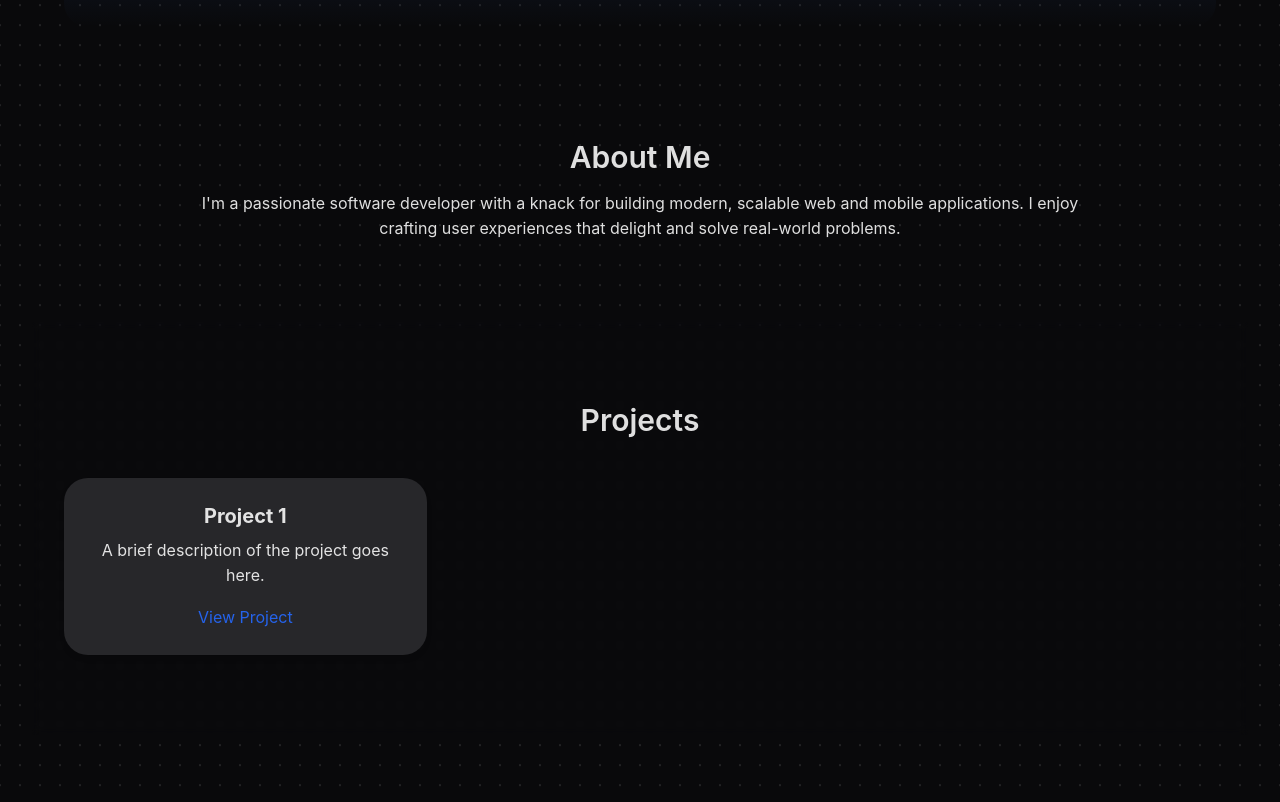
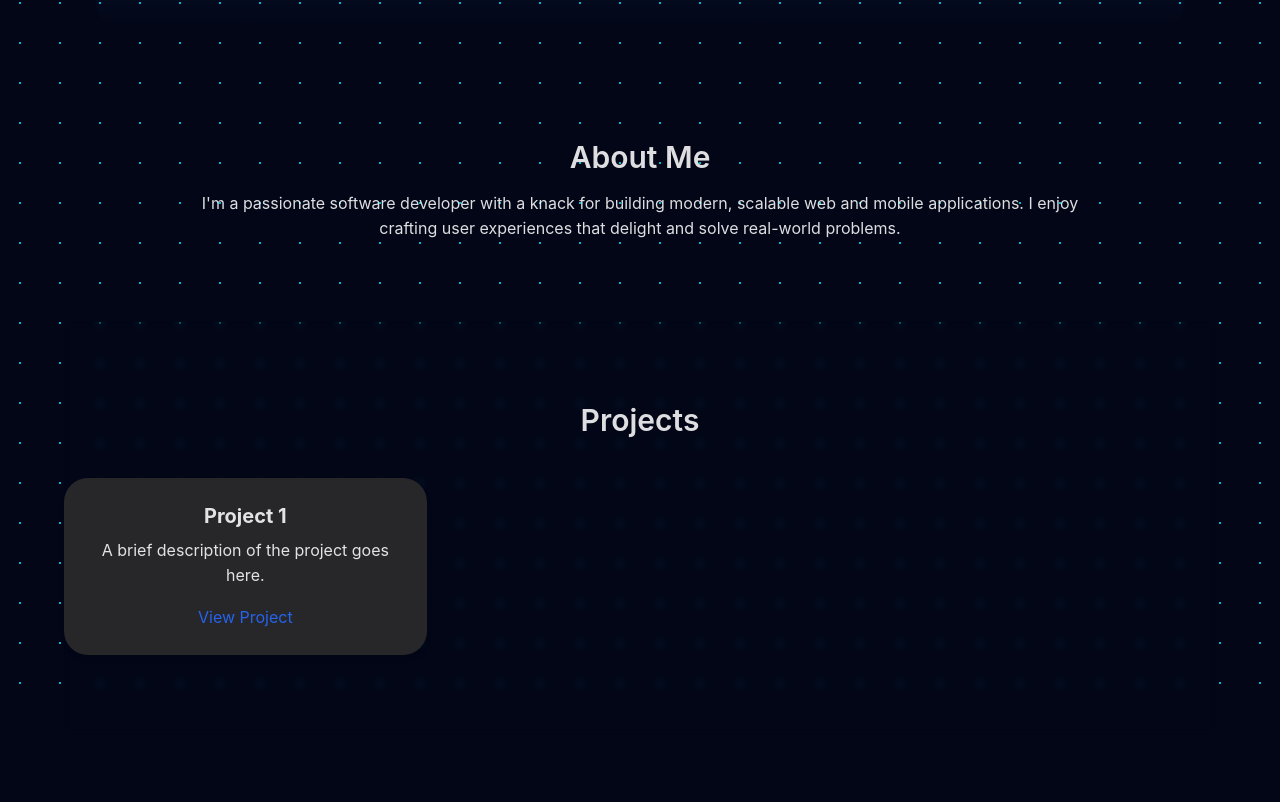
Before and after one commit to martincham/dev.martin, a React (Vite) app: page / in a window 1280 px wide. Shown: the part 897-1699 px from the top of the page. Built offline with nearby package versions, Linux system fonts and the light colour scheme.

Commit message:
dot grid

```diff
--- a/index.html
+++ b/index.html
@@ -1,5 +1,5 @@
 <!doctype html>
-<html lang="en">
+<html lang="en" className="scroll-smooth">
     <head>
         <meta charset="UTF-8" />
         <meta name="viewport" content="width=device-width, initial-scale=1.0" />
--- a/src/App.tsx
+++ b/src/App.tsx
@@ -5,15 +5,22 @@ import ProjectsSection from "./components/ProjectsSection";
 import SkillsSection from "./components/SkillsSection";
 import ContactSection from "./components/ContactSection";
 
+import DotGrid from "./components/ui/DotGrid";
+
 function App() {
   return (
-    <div className="bg-zinc-950 min-h-screen p-8 dot-grid">
+    <div className=" min-h-screen  relative">
+      <DotGrid />
       <Navbar />
-      <HeroSection />
-      <AboutSection />
-      <ProjectsSection />
-      <SkillsSection />
-      <ContactSection />
+      <div className="z-10 p-8 relative inset-0 flex justify-center">
+        <div className="justify-center ">
+          <HeroSection />
+          <AboutSection />
+          <ProjectsSection />
+          <SkillsSection />
+          <ContactSection />
+        </div>
+      </div>
     </div>
   );
 }
--- /dev/null
+++ b/src/components/ui/DotGrid.tsx
@@ -0,0 +1,28 @@
+import { useEffect, useState } from "react";
+
+const DotGrid = () => {
+  const [scrollY, setScrollY] = useState(0);
+
+  useEffect(() => {
+    const handleScroll = () => {
+      setScrollY(window.scrollY);
+    };
+
+    window.addEventListener("scroll", handleScroll);
+    return () => window.removeEventListener("scroll", handleScroll);
+  }, []);
+
+  return (
+    <div
+      className="absolute top-0 left-0 w-full h-[200vh] z-0"
+      style={{
+        backgroundImage:
+          "radial-gradient(circle, rgba(0, 229, 255, .8) 1px, transparent 1px)",
+        backgroundSize: "40px 40px",
+        backgroundPosition: `0px ${scrollY * 0.5}px`, // Moves slower for parallax
+      }}
+    ></div>
+  );
+};
+
+export default DotGrid;
--- a/src/styles/globals.css
+++ b/src/styles/globals.css
@@ -20,17 +20,6 @@
     --sans-font: "Inter", sans-serif; /* Default font family */
 }
 
-@layer utilities {
-    .dot-grid {
-        background-image: radial-gradient(
-            circle,
-            rgba(255, 255, 255, 0.1) 1px,
-            transparent 1px
-        );
-        background-size: 20px 20px;
-        background-position: center;
-    }
-}
 /* Base Styles */
 body {
     background-color: var(--background-color); /* Fallback for Tailwind */
@@ -63,3 +52,31 @@ button {
 button:hover {
     transform: scale(1.02);
 }
+
+/* Dot Grid */
+@layer utilities {
+    .dot-grid {
+        background-image: radial-gradient(
+            circle,
+            rgba(255, 255, 255, 0.1) 1px,
+            transparent 1px
+        );
+        background-size: 20px 20px;
+        background-position: 0 0;
+    }
+
+    /* Animation for Background Movement */
+    .animate-dot-grid {
+        animation: move-grid 1s linear infinite;
+    }
+}
+
+/* Keyframes for Moving the Grid */
+@keyframes move-grid {
+    from {
+        background-position: 0 0;
+    }
+    to {
+        background-position: 20px 20px;
+    }
+}
```
